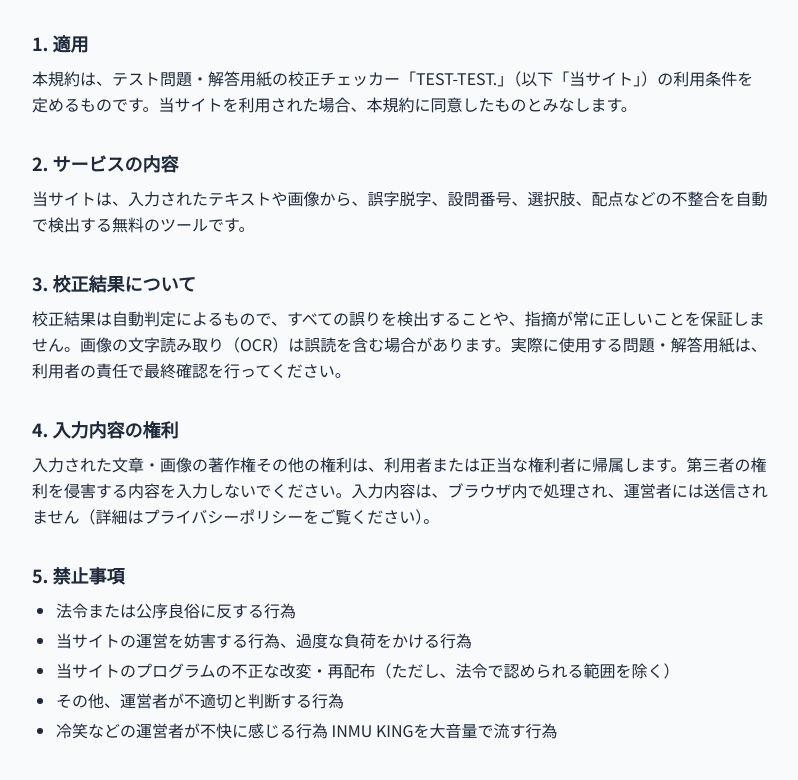
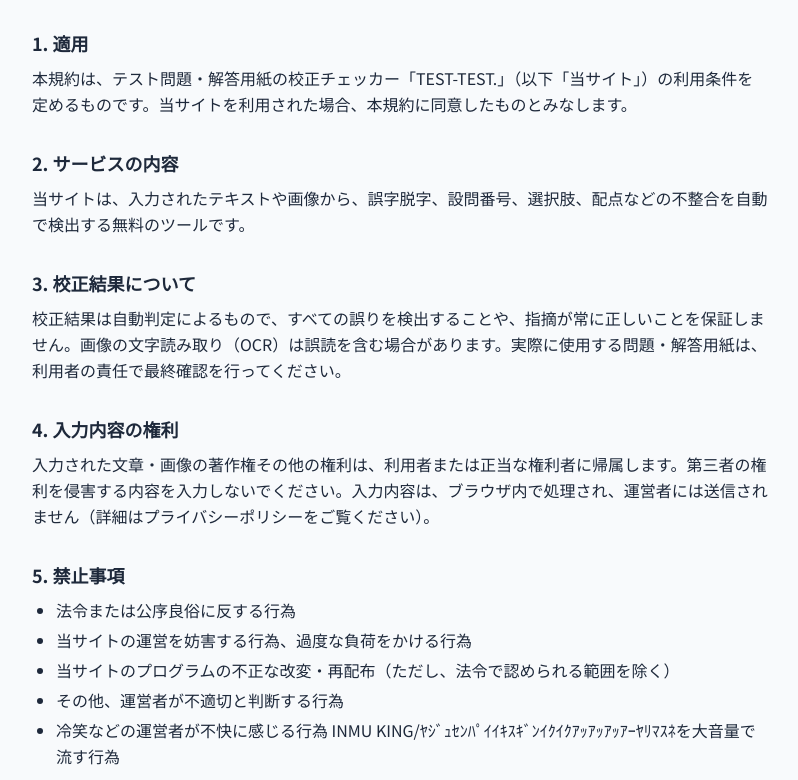
Before and after one commit to masa64xmasa-hub/TEST-TEST., a plain HTML site: page terms.html in a window 1280 px wide. Shown: the part 137-917 px from the top of the page, without its empty margins (240-1038 px from the left). Drawn offline with nearby package versions, Linux system fonts and the light colour scheme.

Commit message:
Update terms.html

```diff
--- a/terms.html
+++ b/terms.html
@@ -44,7 +44,7 @@
         <li>当サイトの運営を妨害する行為、過度な負荷をかける行為</li>
         <li>当サイトのプログラムの不正な改変・再配布（ただし、法令で認められる範囲を除く）</li>
         <li>その他、運営者が不適切と判断する行為</li>
-        <li>冷笑などの運営者が不快に感じる行為 INMU KINGを大音量で流す行為</li>
+        <li>冷笑などの運営者が不快に感じる行為 INMU KING/ﾔｼﾞｭｾﾝﾊﾟｲｲｷｽｷﾞﾝｲｸｲｸｱｯｱｯｱｯｱｰﾔﾘﾏｽﾈを大音量で流す行為</li>
       </ul>
     </section>
 
```
